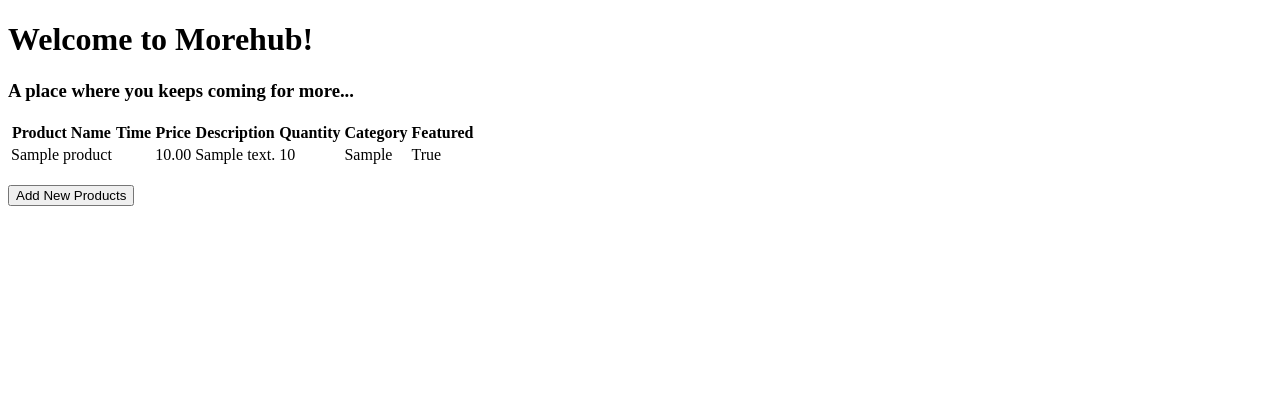
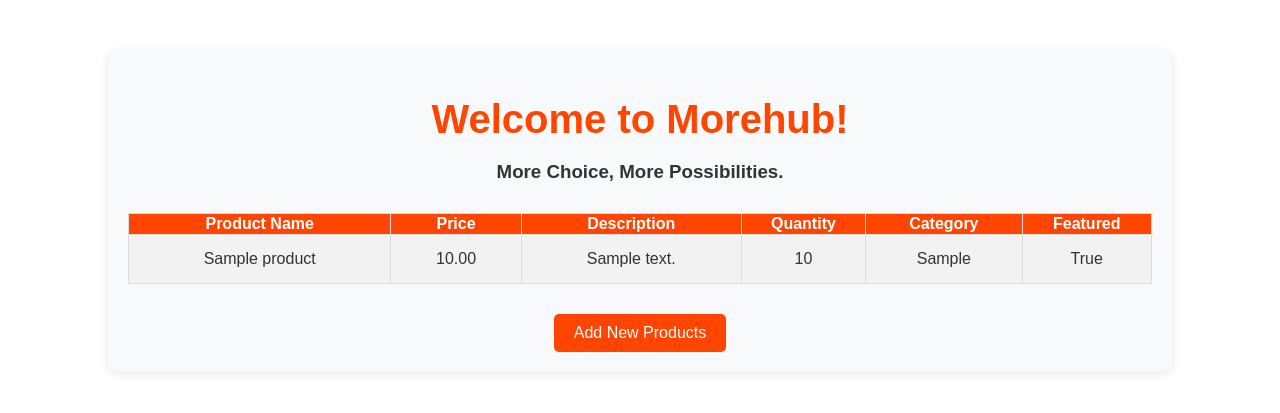
Before and after one commit to KrisnaPutraP/Morehub, a Django app: page / in a window 1280 px wide. Shown: the top 413 px of the page. Run offline with Django 5.2, Linux system fonts and the light colour scheme; tables that the repository leaves empty hold one stand-in row (values such as "Sample post").

Commit message:
Menyelesaikan Tugas 3

```diff
--- a/main/templates/main.html
+++ b/main/templates/main.html
@@ -3,60 +3,136 @@
 
 <head>
     <title>Morehub</title>
+
+    <style>
+        body {
+            font-family: Arial, sans-serif;
+            background-color: #ffffff;
+            color: #333333;
+            margin: 0;
+            padding: 0;
+        }
+
+        .container {
+            width: 80%;
+            margin: 50px auto;
+            text-align: center;
+            background-color: #f8f9fa;
+            padding: 20px;
+            box-shadow: 0 2px 10px rgba(0, 0, 0, 0.1);
+            border-radius: 10px;
+        }
+
+        h1 {
+            color: #ff4500;
+            font-size: 2.5em;
+            margin-bottom: 10px;
+        }
+
+        h3 {
+            color: #333333;
+            margin-bottom: 30px;
+        }
+
+        .no-products {
+            color: #ff4500;
+            font-size: 1.2em;
+        }
+
+        table {
+            width: 100%;
+            border-collapse: collapse;
+            margin-bottom: 30px;
+        }
+
+        table, th, td {
+            border: 1px solid #dddddd;
+        }
+
+        th {
+            background-color: #ff4500;
+            color: #ffffff;
+        }
+
+        td {
+            padding: 15px;
+            color: #333333;
+        }
+
+        tr:nth-child(even) {
+            background-color: #f2f2f2;
+        }
+
+        tr:hover {
+            background-color: #ffdab9;
+        }
+
+        button {
+            background-color: #ff4500;
+            color: #ffffff;
+            padding: 10px 20px;
+            font-size: 16px;
+            border: none;
+            cursor: pointer;
+            border-radius: 5px;
+            transition: background-color 0.3s ease;
+        }
+
+        button:hover {
+            background-color: #ff6347;
+        }
+
+        @media screen and (max-width: 768px) {
+            .container {
+                width: 95%;
+            }
+
+            table, th, td {
+                font-size: 14px;
+            }
+
+            button {
+                width: 100%;
+                padding: 15px;
+            }
+        }
+    </style>
 </head>
 
 <body>
+    <div class="container">
         <h1>Welcome to Morehub!</h1>
-    <h3>A place where you keeps coming for more...</h3>
-
-    <!-- <h5>Name: </h5>
-    <p>{{ name }}<p>
-    <h5>Price: </h5>
-    <p>{{ price }}<p>
-    <h5>Description: </h5>
-    <p>{{ description }}<p>
-    <h5>Quantity: </h5>
-    <p>{{ quantity }}<p></p>
-    <h5>Category: </h5>
-    <p>{{ category }}<p>
-    <h5>Featured: </h5>
-    <p>{{ featured }}<p> -->
+        <h3>More Choice, More Possibilities.</h3>
 
         {% if not products %}
-    <p>Belum ada data produk pada Morehub! .</p>
+        <p class="no-products">Belum ada data produk pada Morehub!</p>
         {% else %}
         <table>
             <tr>
                 <th>Product Name</th>
-        <th>Time</th>
                 <th>Price</th>
                 <th>Description</th>
                 <th>Quantity</th>
                 <th>Category</th>
                 <th>Featured</th>
             </tr>
-
-        {% comment %} Berikut cara memperlihatkan data produk di bawah baris ini
-        {% endcomment %}
             {% for product in products %}
             <tr>
-        <td>{{product.name}}</td>
-        <td>{{mood_entry.time}}</td>
-        <td>{{product.price}}</td>
-        <td>{{product.description}}</td>
-        <td>{{product.quantity}}</td>
-        <td>{{product.category}}</td>
-        <td>{{product.featured}}</td>
+                <td>{{ product.name }}</td>
+                <td>{{ product.price }}</td>
+                <td>{{ product.description }}</td>
+                <td>{{ product.quantity }}</td>
+                <td>{{ product.category }}</td>
+                <td>{{ product.featured }}</td>
             </tr>
             {% endfor %}
         </table>
         {% endif %}
 
-    <br />
-
         <a href="{% url 'main:create_product' %}">
             <button>Add New Products</button>
         </a>
+    </div>
 </body>
 
 {% endblock content %}
--- a/main/views.py
+++ b/main/views.py
@@ -7,12 +7,7 @@ from django.core import serializers
 def show_main(request):
     products = Product.objects.all()
     context = {
-        'name': 'Panci',
-        'price': '5000',
-        'description': 'Panci buat mentung orang',
-        'quantity': '10',
-        'category': 'Dapur',
-        'featured': True,
+        'title': 'Keeps you coming for more!',
         'products': products
     }
 
```
Also changed, not shown: main/templates/create_product.html (+73 -0 lines), README.md, postman/show_json.png (added), postman/show_json_by_id.png (added), postman/show_xml.png (added), postman/show_xml_by_id.png (added), templates/base.html (renamed from main/templates/base.html). Lines whose indentation alone changed are shown as unchanged.
